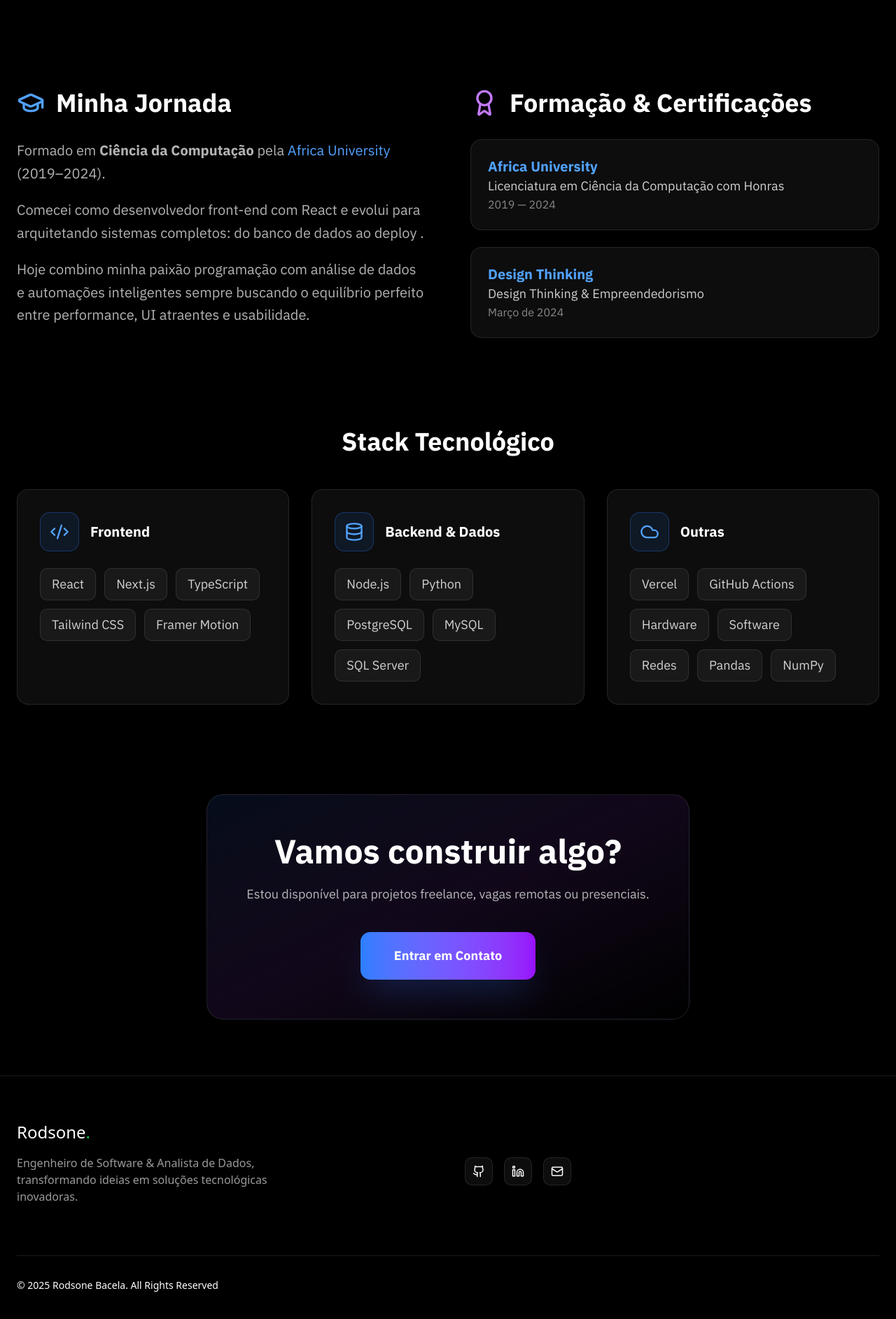
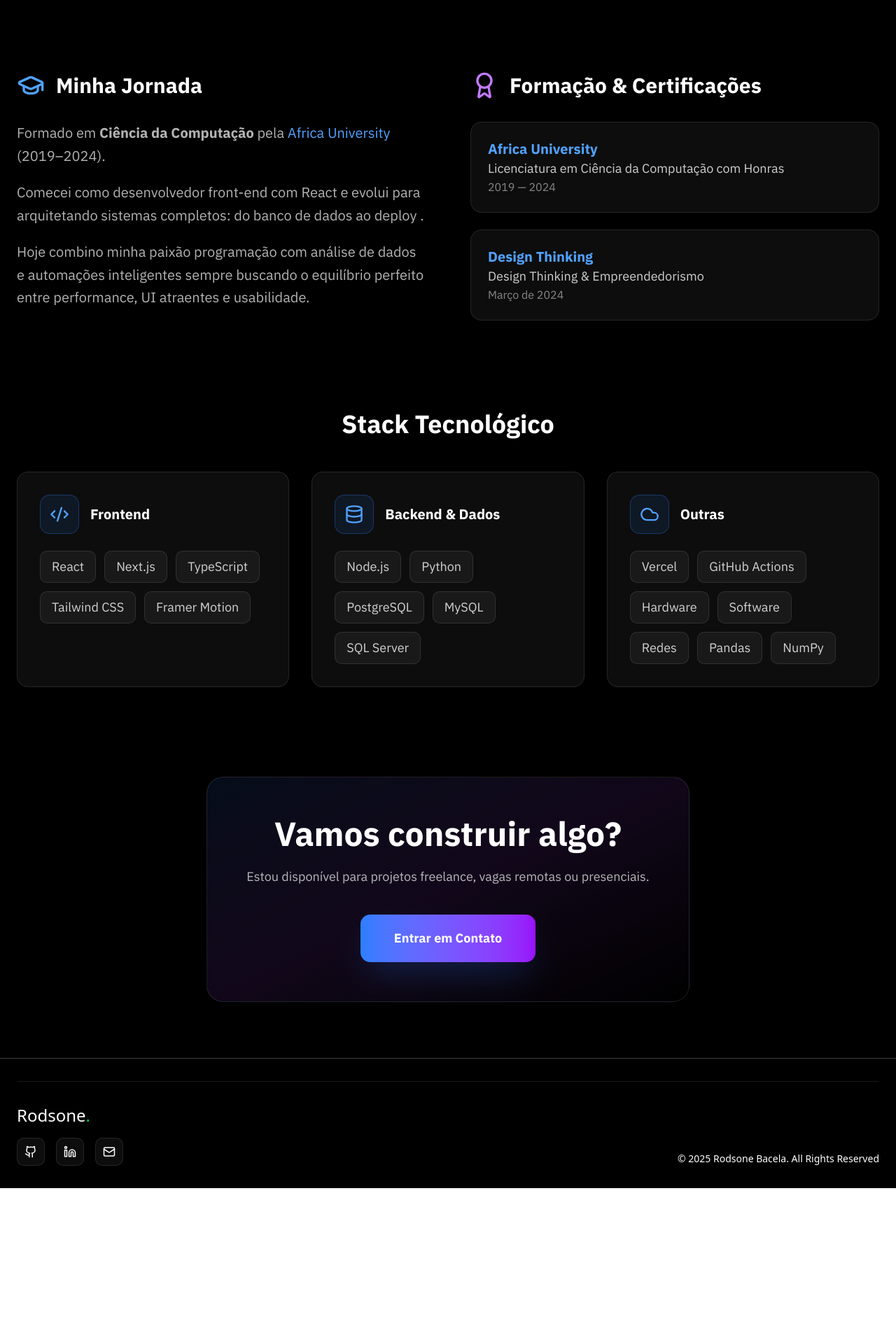
Before and after one commit to RodsoneBacela/Rodsone-Bacela, a Next.js app: page /about in a window 1280 px wide. Shown: the part 805-2690 px from the top of the page at 70% size. After the commit the page ends 2503 px from the top, so only its background shows below. Built offline with nearby package versions, Linux system fonts and the light colour scheme.

Commit message:
updates UI

```diff
--- a/app/about/page.tsx
+++ b/app/about/page.tsx
@@ -79,7 +79,7 @@ export default function AboutPage() {
             </div>
           </div>
 
-          <p className="text-xl md:text-2xl text-white/70 max-w-4xl mx-auto leading-relaxed px-4">
+          <p className="text-xl md:text-xl text-white/70 max-w-4xl mx-auto leading-relaxed px-4">
             Desenvolvedor Full Stack e entusiasta de Dados. Apaixonado por criar soluções elegantes,
             escaláveis e com excelente experiência de usuário.
           </p>
@@ -99,7 +99,7 @@ export default function AboutPage() {
               transition={{ delay: 0.5 + i * 0.15, type: 'spring', stiffness: 120 }}
               className="text-center p-8 rounded-2xl bg-white/5 backdrop-blur-md border border-white/10"
             >
-              <div className="text-4xl md:text-5xl font-bold mb-3 text-blue-400">
+              <div className="text-2xl md:text-3xl font-bold mb-3 text-blue-400">
                 {stat.value}
               </div>
               <div className="text-white/60 text-sm md:text-base">{stat.label}</div>
@@ -114,7 +114,7 @@ export default function AboutPage() {
             viewport={{ once: true }}
             transition={{ duration: 0.7 }}
           >
-            <h2 className="text-3xl md:text-4xl font-bold mb-8 flex items-center gap-4">
+            <h2 className="text-xl md:text-3xl font-bold mb-8 flex items-center gap-4">
               <GraduationCap className="w-10 h-10 text-blue-400" />
               Minha Jornada
             </h2>
@@ -141,7 +141,7 @@ export default function AboutPage() {
             transition={{ duration: 0.7 }}
             className="space-y-6"
           >
-            <h2 className="text-3xl md:text-4xl font-bold mb-8 flex items-center gap-4">
+            <h2 className="text-xl md:text-3xl font-bold mb-8 flex items-center gap-4">
               <Award className="w-10 h-10 text-purple-400" />
               Formação & Certificações
             </h2>
--- a/app/contact/page.tsx
+++ b/app/contact/page.tsx
@@ -18,7 +18,7 @@ export default function Contact() {
     <div className="flex flex-col items-center justify-center min-h-screen px-6 bg-neutral-950 text-white text-center">
       {/* Header */}
       <motion.div initial={{ opacity: 0, y: 20 }} animate={{ opacity: 1, y: 0 }} className="mb-16">
-        <h1 className="text-5xl md:text-6xl mb-4 font-bold">Vamos Conversar</h1>
+        <h1 className="text-5xl md:text-xl mb-4 font-bold">Vamos Conversar</h1>
         <p className="text-white/60 max-w-xl mx-auto text-lg">
           Tem um projeto em mente ou quer apenas dizer olá? Ficarei feliz em ouvir de você.
         </p>
--- a/app/layout.tsx
+++ b/app/layout.tsx
@@ -110,11 +110,13 @@ export default function RootLayout({
     <html lang="pt">
       <body
 
-        className={`${inter.variable} ${plexSans.variable} antialiased`}
+        className={`${inter.variable} ${plexSans.variable} antialiased min-h-screen flex flex-col`}
       >
         <Header />
+        <main className="flex-1">
           {children}
-          <Analytics />
+        </main>
+        <Analytics />
         <Footer/>
       </body>
     </html>
--- a/app/projects/page.tsx
+++ b/app/projects/page.tsx
@@ -59,7 +59,7 @@ export default function ProjectsPage() {
                     initial={{ y: 40, opacity: 0 }}
                     animate={{ y: 0, opacity: 1 }}
                     transition={{ delay: 0.4 }}
-                    className="text-6xl lg:text-8xl font-bold leading-tight"
+                    className="text-lg md:text-6xl font-bold leading-tight"
                   >
                     {current.title}
                   </motion.h1>
--- a/components/FeaturedProjects.tsx
+++ b/components/FeaturedProjects.tsx
@@ -182,7 +182,7 @@ export default function FeaturedProjects({
                   {currentProject.technologies.map((tag, i) => (
                     <span
                       key={i}
-                      className="px-3 py-1.5 rounded-lg bg-blue-500/10 border border-blue-500/20 text-blue-400 text-sm md:text-lg"
+                      className="px-3 py-1.5 rounded-lg bg-blue-500/10 border border-blue-500/20 text-blue-400 text-sm md:text-base"
                     >
                       {tag}
                     </span>
--- a/components/Footer.tsx
+++ b/components/Footer.tsx
@@ -14,30 +14,20 @@ export default function Footer() {
 
 
   return (
-    <footer className="relative border-t border-white/10 bg-black">
-      <div className="max-w-7xl mx-auto px-6 py-16">
-        <div className="grid grid-cols-1 md:grid-cols-2 lg:grid-cols-4 gap-12 mb-12 items-center">
+    <footer className="relative border-t border-neutral-700 bg-black">
+      <div className="max-w-7xl mx-auto px-6 py-8">
 
-          {/* Brand */}
-          <div className="lg:col-span-2">
         <motion.div
-              initial={{ opacity: 0, y: 20 }}
-              whileInView={{ opacity: 1, y: 0 }}
+          initial={{ opacity: 0 }}
+          whileInView={{ opacity: 1 }}
           viewport={{ once: true }}
+          transition={{ delay: 0.3 }}
+          className="pt-8 border-t border-white/10 flex flex-col md:flex-row justify-between  gap-4"
         >
+          <div className="flex flex-col items-start">
             <h3 className="text-2xl mb-4 text-white">
               Rodsone<span className="text-green-500">.</span>
             </h3>
-
-              <p className="text-white/60 mb-6 max-w-sm">
-                Engenheiro de Software & Analista de Dados, transformando ideias
-                em soluções tecnológicas inovadoras.
-              </p>
-
-
-            </motion.div>
-          </div>
-
             <motion.div
             initial={{ opacity: 0, y: 20 }}
             whileInView={{ opacity: 1, y: 0 }}
@@ -64,16 +54,9 @@ export default function Footer() {
                 ))}
               </div>
           </motion.div>
+
           </div>
-
-        <motion.div
-          initial={{ opacity: 0 }}
-          whileInView={{ opacity: 1 }}
-          viewport={{ once: true }}
-          transition={{ delay: 0.3 }}
-          className="pt-8 border-t border-white/10 flex flex-col md:flex-row justify-between items-center gap-4"
-        >
-          <p className="text-white text-sm flex items-center gap-2">
+          <p className="text-white text-sm flex items-end gap-2">
             © {currentYear} Rodsone Bacela. All Rights Reserved
 
           </p>
--- a/components/Header.tsx
+++ b/components/Header.tsx
@@ -63,7 +63,7 @@ export default function Header() {
                 <motion.button
                   key={item.href}
                   onClick={() => navigateTo(item.href)}
-                  className={`relative text-base md:text-lg tracking-wide transition-colors ${
+                  className={`relative text-base md:text-base tracking-wide transition-colors ${
                     isActive
                       ? "text-blue-500"
                       : "text-white hover:text-white/70"
--- a/components/Hero.tsx
+++ b/components/Hero.tsx
@@ -49,7 +49,7 @@ export default function Hero() {
               initial={{ opacity: 0 }}
               animate={{ opacity: 1 }}
               transition={{ delay: 0.2 }}
-              className="text-blue-400 font-medium tracking-wider text-md md:text-2xl uppercase"
+              className="text-blue-400 font-medium tracking-wider text-md md:text-xl uppercase"
             >
               Engenheiro de Software & <br/> Analista de Dados
             </motion.p>
@@ -58,7 +58,7 @@ export default function Hero() {
               initial={{ opacity: 0, y: 20 }}
               animate={{ opacity: 1, y: 0 }}
               transition={{ delay: 0.3 }}
-              className="text-4xl sm:text-5xl md:text-6xl lg:text-8xl font-black leading-tight mt-4 text-white"
+              className="text-4xl sm:text-5xl md:text-7xl font-black leading-tight mt-4 text-white"
             >
               Rodsone<br />
               <span className="text-blue-500">Bacela</span>
--- a/components/Services.tsx
+++ b/components/Services.tsx
@@ -30,8 +30,8 @@ export default function Services() {
           viewport={{ once: true }}
           className="text-center mb-20"
         >
-          <h2 className="text-4xl md:text-6xl mb-6  text-white">Serviços</h2>
-          <p className="text-white/60 text-sm md:text-xl font-medium max-w-2xl mx-auto">
+          <h2 className="text-4xl md:text-3xl mb-6  text-white">Serviços</h2>
+          <p className="text-white/60 text-sm md:text-lg font-medium max-w-2xl mx-auto">
             Soluções completas em desenvolvimento de software e análise de dados
           </p>
         </motion.div>
```
Lines whose indentation alone changed are shown as unchanged.
